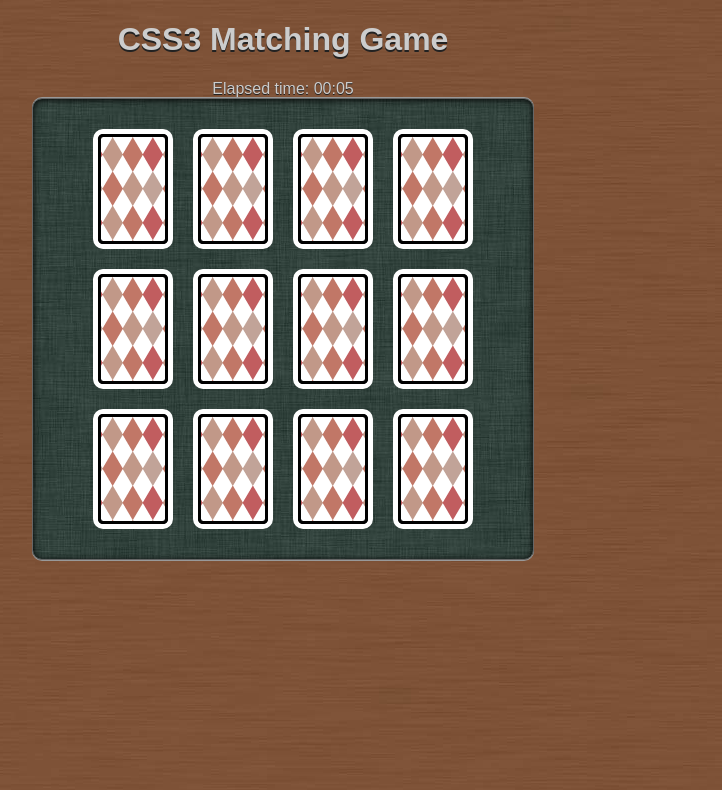
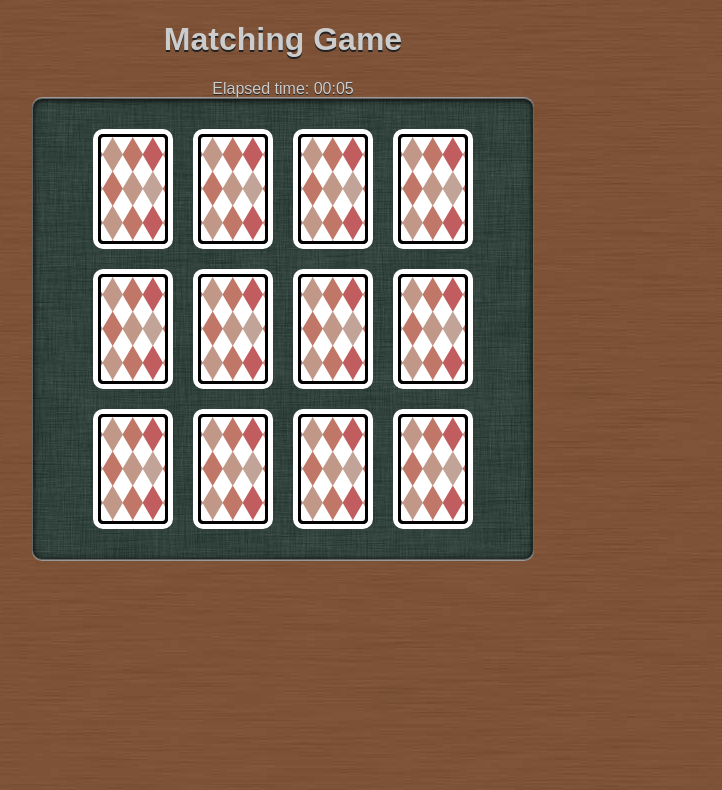
Before and after one commit to Keefr/HTML5Games, a plain HTML site: page css3-matching-game/index.html in a window 1280 px wide. Shown: the top 790 px of the page, without its empty margins (357-1079 px from the left). Drawn offline with Linux system fonts and the light colour scheme; a web font is replaced by a local one.

Commit message:
changed title name to matching game

```diff
--- a/css3-matching-game/index.html
+++ b/css3-matching-game/index.html
@@ -16,7 +16,7 @@
 	-->
 
 	<meta charset=utf-8>
-	<title>CSS3 Matching Game</title>
+	<title>Matching Game</title>
 	<link href='http://fonts.googleapis.com/css?family=Droid+Serif:regular,bold&subset=latin' rel='stylesheet' type='text/css'>
 	<link href="http://fonts.googleapis.com/css?family=Orbitron:400,700" rel="stylesheet" type="text/css" >
 	<link rel="stylesheet" href="css/matchgame.css" />
@@ -24,7 +24,7 @@
 </head>
 <body>
 	<header>
-		<h1>CSS3 Matching Game</h1>
+		<h1>Matching Game</h1>
 	</header>
 
 	<div id="timer">
```
